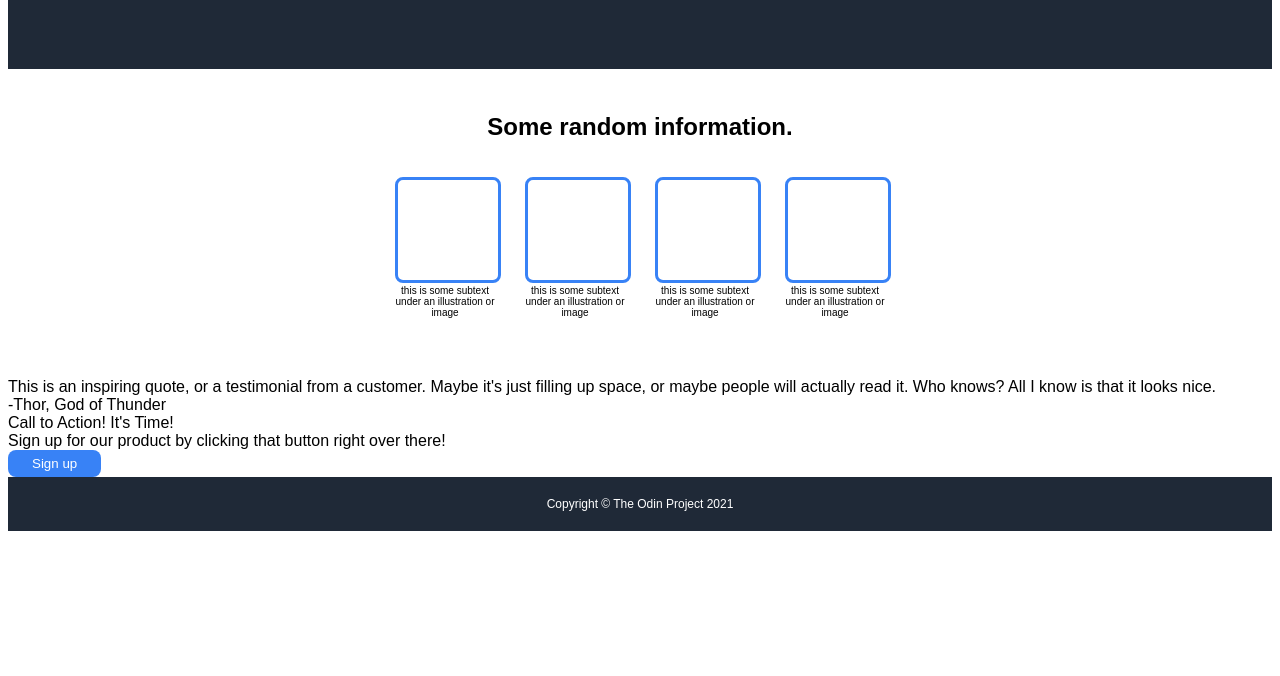
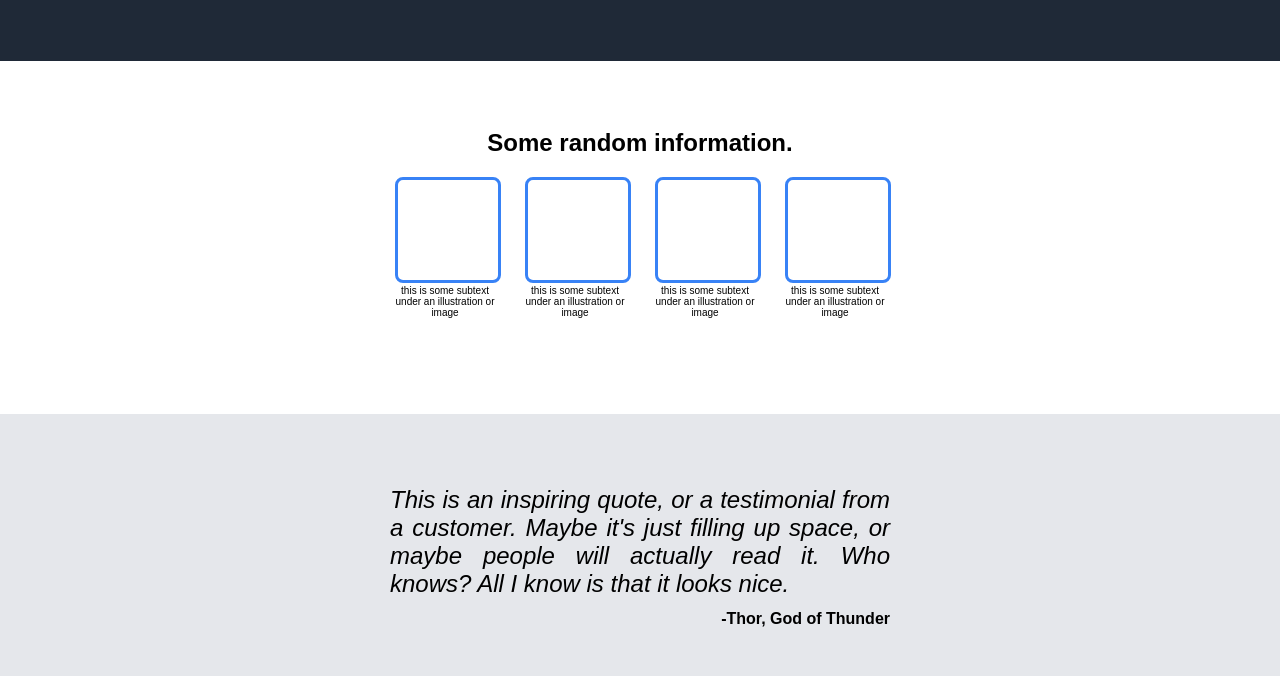
Before and after one commit to ttStwrt/top-foundations_landing-page, a plain HTML site: page index.html in a window 1280 px wide. Shown: the part 276-952 px from the top of the page. Before the commit the page ends 815 px from the top, so only its background shows below. Drawn offline with Linux system fonts and the light colour scheme.

Commit message:
Add flex format to section 3

```diff
--- a/index.html
+++ b/index.html
@@ -63,8 +63,8 @@
         This is an inspiring quote, or a testimonial from a customer. Maybe it's
         just filling up space, or maybe people will actually read it. Who knows?
         All I know is that it looks nice.
+        <div class="quote_att">-Thor, God of Thunder</div>
       </div>
-      <div class="quote_att">-Thor, God of Thunder</div>
     </div>
 
     <div class="sec-4">
--- a/style.css
+++ b/style.css
@@ -2,7 +2,7 @@ body {
   font-family: Arial, Helvetica, sans-serif;
   display: flex;
   flex-direction: column;
-  align-items: ;
+  margin: 0px;
 }
 
 .header,
@@ -67,9 +67,11 @@ ul {
   padding: 24px;
 }
 
-.sec-2 {
+.sec-2,
+.sec-3 {
+  padding: 48px auto;
+  margin: 48px 0;
   text-align: center;
-  margin: 24px auto;
 }
 
 .cards {
@@ -77,7 +79,6 @@ ul {
   flex-direction: row;
   justify-content: center;
   gap: 30px;
-  margin: 36px auto;
 }
 
 .card {
@@ -99,6 +100,33 @@ ul {
   height: 100px;
 }
 
+.sec-3 {
+  background-color: #e5e7eb;
+  padding: 72px;
+  display: flex;
+  flex-direction: column;
+  flex-wrap: wrap;
+  justify-content: center;
+  align-items: center;
+}
+
+.quote {
+  max-width: 500px;
+  font: #1f2937;
+  font-weight: 100;
+  font-style: italic;
+  text-align: justify;
+  font-size: 24px;
+}
+
+.quote_att {
+  text-align: right;
+  font-style: normal;
+  font-weight: bold;
+  font-size: 16px;
+  margin-top: 12px;
+}
+
 .footer {
   font-size: 12px;
   padding: 20px;
```
